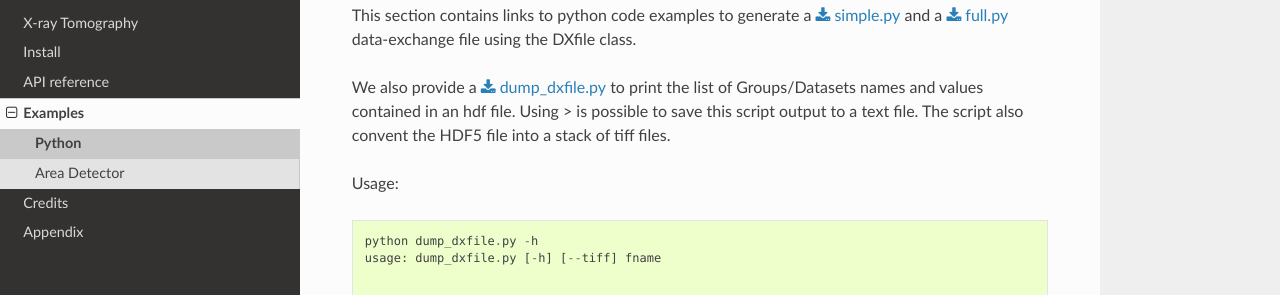
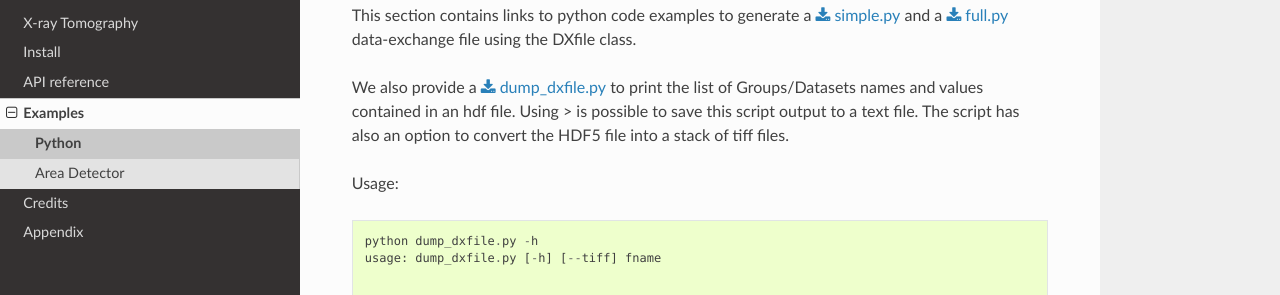
Before and after one commit to data-exchange/dxfile, a Sphinx documentation site: the page built from doc/source/demo/doc.python.rst, in a window 1280 px wide. Shown: the part 156-451 px from the top of the page. Built offline with Sphinx 7.4.7 and the Read the Docs theme 2.0.0, drawn with Linux system fonts in a browser that asks for light colours.

Commit message:
dump_dxfile doc update

```diff
--- a/doc/source/demo/doc.python.rst
+++ b/doc/source/demo/doc.python.rst
@@ -5,8 +5,8 @@ This section contains links to python code examples to generate a :download:`sim
 and a :download:`full.py <../../../doc/demo/full.py>` data-exchange file using the DXfile class.
 
 We also provide a  :download:`dump_dxfile.py <../../../doc/demo/dump_dxfile.py>` to print the list of Groups/Datasets names
-and values contained in an hdf file. Using > is possible to save this script output to a text file. The script also convent
-the HDF5 file into a stack of tiff files.
+and values contained in an hdf file. Using > is possible to save this script output to a text file. The script has also an
+option to convert the HDF5 file into a stack of tiff files.
 
 Usage: ::
 
```
